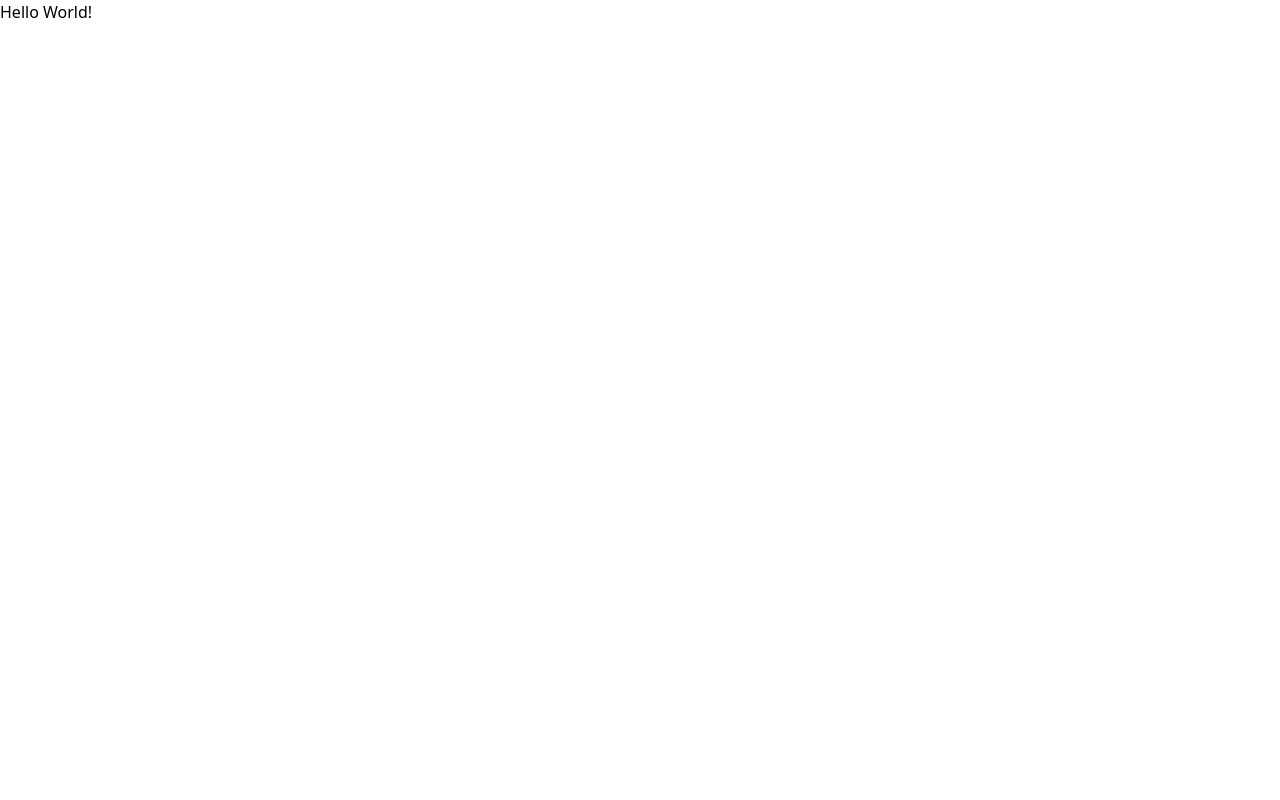
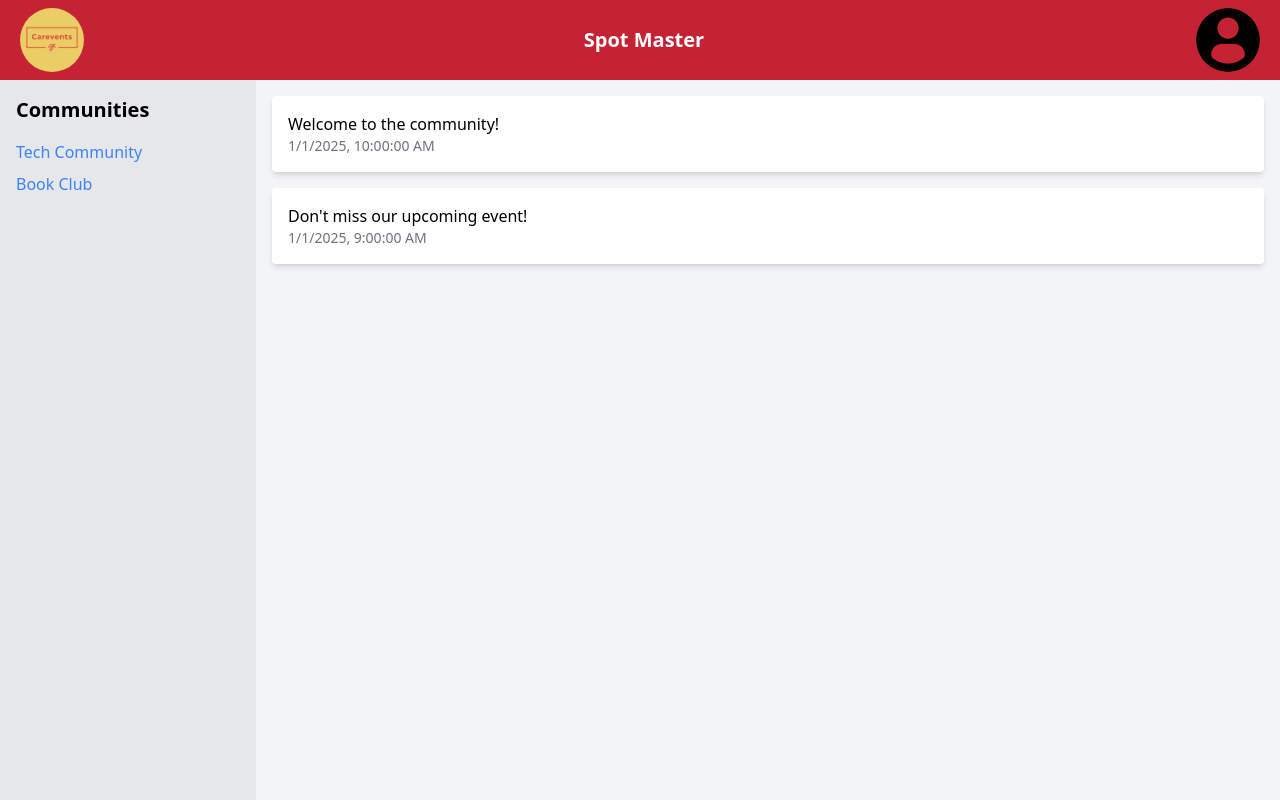
Before and after one commit to MarcinStudiaUG/ProjectZespolowy, a React (Vite) app: page / in a window 1280 px wide. Built offline with nearby package versions, Linux system fonts and the light colour scheme.

Commit message:
HomePage + Components (Navbar, Sidebar, PostCard, AvatarMenu) + reponsiveness

```diff
--- a/src/App.tsx
+++ b/src/App.tsx
@@ -1,10 +1,15 @@
 import React from "react";
+import { BrowserRouter as Router, Route, Routes } from "react-router-dom";
+import HomePage from "./pages/HomePage";
 
 const App: React.FC = () => {
   return (
-    <div>
-      Hello World!
-      </div>
+    <Router>
+      <Routes>
+
+        <Route path="/" element={<HomePage />} />
+      </Routes>
+    </Router>
   );
 };
 
--- /dev/null
+++ b/src/components/AvatarMenu.tsx
@@ -0,0 +1,30 @@
+import React, { useState } from "react";
+
+const AvatarMenu: React.FC = () => {
+  const [isOpen, setIsOpen] = useState(false);
+
+  return (
+    <div className="relative">
+      <img
+        src="/profile-user.png"
+        alt="User Avatar"
+        className="sm:w-16 sm:h-16 w-12 h-12 rounded-full cursor-pointer transition transform duration-150 hover:scale-100 active:scale-90"
+        onClick={() => setIsOpen(!isOpen)}
+      />
+      {isOpen && (
+        <div className="absolute right-0 mt-2 w-48 bg-white border rounded shadow-lg">
+          <ul>
+            <li className="p-2 hover:bg-gray-200 cursor-pointer text-black">
+              Settings
+            </li>
+            <li className="p-2 hover:bg-gray-200 cursor-pointer text-black">
+              Logout
+            </li>
+          </ul>
+        </div>
+      )}
+    </div>
+  );
+};
+
+export default AvatarMenu;
--- /dev/null
+++ b/src/components/CommunitySidebar.tsx
@@ -0,0 +1,28 @@
+import React from "react";
+
+const communities = [
+  { id: "1", name: "Tech Community" },
+  { id: "2", name: "Book Club" },
+];
+
+const CommunitySidebar: React.FC = () => {
+  return (
+    <div className="hidden sm:block w-64 bg-gray-200 p-4">
+      <h2 className="text-xl font-bold mb-4">Communities</h2>
+      <ul>
+        {communities.map((community) => (
+          <li key={community.id} className="mb-2">
+            <a
+              href={`/community/${community.id}`}
+              className="text-blue-500 hover:underline"
+            >
+              {community.name}
+            </a>
+          </li>
+        ))}
+      </ul>
+    </div>
+  );
+};
+
+export default CommunitySidebar;
--- /dev/null
+++ b/src/components/Navbar.tsx
@@ -0,0 +1,107 @@
+import React, { useState } from "react";
+import AvatarMenu from "./AvatarMenu";
+
+const communities = [
+  { id: "1", name: "Tech Community" },
+  { id: "2", name: "Book Club" },
+];
+
+const Navbar: React.FC = () => {
+  const [menuOpen, setMenuOpen] = useState(false);
+
+  return (
+    <nav className="relative bg-brand-cardinal-500">
+      <div className="flex items-center justify-between p-2 px-5 text-white">
+        <div className="flex items-center">
+          <button
+            onClick={() => setMenuOpen(!menuOpen)}
+            className="sm:hidden flex items-center mr-4 p-2 transition-transform duration-150 hover:scale-100 active:scale-90 focus:outline-none"
+          >
+            {menuOpen ? (
+              <svg
+                className="w-6 h-6"
+                fill="none"
+                viewBox="0 0 24 24"
+                stroke="currentColor"
+              >
+                <path
+                  strokeLinecap="round"
+                  strokeLinejoin="round"
+                  strokeWidth={2}
+                  d="M6 18L18 6M6 6l12 12"
+                />
+              </svg>
+            ) : (
+              <svg
+                className="w-6 h-6"
+                fill="none"
+                viewBox="0 0 24 24"
+                stroke="currentColor"
+              >
+                <path
+                  strokeLinecap="round"
+                  strokeLinejoin="round"
+                  strokeWidth={2}
+                  d="M4 6h16M4 12h16M4 18h16"
+                />
+              </svg>
+            )}
+          </button>
+          <a
+            href="/"
+            className="transition-transform duration-150 hover:scale-100 active:scale-90"
+          >
+            <img
+              src="/logo.png"
+              alt="App Logo"
+              className="sm:h-16 h-12 w-auto mr-2 rounded-full"
+            />
+          </a>
+        </div>
+
+        <div className="flex-1 text-center">
+          <h1 className="text-xl font-bold">Spot Master</h1>
+        </div>
+
+        <div>
+          <AvatarMenu />
+        </div>
+      </div>
+
+      {menuOpen && (
+        <div className="fixed inset-0 z-50 flex items-center justify-center bg-black bg-opacity-75">
+          <div
+            className="relative rounded-lg shadow-lg w-11/12 max-w-md p-6"
+            style={{ backgroundColor: "#8C2B2B" }}
+          >
+            <button
+              onClick={() => setMenuOpen(false)}
+              className="absolute top-4 left-4 text-3xl font-bold focus:outline-none"
+            >
+              &times;
+            </button>
+
+            <h2 className="text-2xl text-center font-bold mb-6">Communities</h2>
+
+            <ul>
+              {communities.map((community) => (
+                <li key={community.id} className="mb-4">
+                  <a
+                    href={`/community/${community.id}`}
+                    className="block p-4 rounded-md shadow-md transition-colors duration-150 hover:bg-[#7A2525]"
+                    style={{ backgroundColor: "#7A2525" }}
+                    onClick={() => setMenuOpen(false)}
+                  >
+                    {community.name}
+                  </a>
+                </li>
+              ))}
+            </ul>
+          </div>
+        </div>
+      )}
+    </nav>
+  );
+};
+
+export default Navbar;
--- /dev/null
+++ b/src/components/PostCard.tsx
@@ -0,0 +1,24 @@
+import React from "react";
+
+interface Post {
+  id: string;
+  content: string;
+  timestamp: string;
+}
+
+interface Props {
+  post: Post;
+}
+
+const PostCard: React.FC<Props> = ({ post }) => {
+  return (
+    <div className="p-4 mb-4 bg-white rounded shadow-md">
+      <p>{post.content}</p>
+      <p className="text-gray-500 text-sm">
+        {new Date(post.timestamp).toLocaleString()}
+      </p>
+    </div>
+  );
+};
+
+export default PostCard;
--- /dev/null
+++ b/src/pages/HomePage.tsx
@@ -0,0 +1,29 @@
+import React from "react";
+import CommunitySidebar from "../components/CommunitySidebar";
+import PostCard from "../components/PostCard";
+import Navbar from "../components/Navbar";
+
+const HomePage: React.FC = () => {
+  const posts = [
+    { id: "1", content: "Welcome to the community!", timestamp: "2025-01-01T10:00:00Z" },
+    { id: "2", content: "Don't miss our upcoming event!", timestamp: "2025-01-01T09:00:00Z" },
+  ];
+
+  return (
+    <div className="h-screen flex flex-col">
+      <Navbar />
+      <div className="flex flex-1">
+        <CommunitySidebar />
+        <div className="flex-1 flex flex-col">
+          <div className="flex-1 overflow-y-auto p-4 bg-gray-100">
+            {posts.map((post) => (
+              <PostCard key={post.id} post={post} />
+            ))}
+          </div>
+        </div>
+      </div>
+    </div>
+  );
+};
+
+export default HomePage;
--- /dev/null
+++ b/tailwind.config.js
@@ -0,0 +1,83 @@
+/** @type {import('tailwindcss').Config} */
+module.exports = {
+  content: ["./src/**/*.{js,jsx,ts,tsx}"],
+  theme: {
+    extend: {
+      colors: {
+        brand: {
+          "roof-terracotta": {
+            DEFAULT: "#A51C30",
+            50: "#EC8D9B",
+            100: "#E97C8B",
+            200: "#E3596D",
+            300: "#DD364E",
+            400: "#C8223A",
+            500: "#A51C30",
+            600: "#751422",
+            700: "#450C14",
+            800: "#150406",
+            900: "#000000",
+            950: "#000000",
+          },
+          cardinal: {
+            DEFAULT: "#C52233",
+            50: "#F1AEB5",
+            100: "#EE9CA5",
+            200: "#E87985",
+            300: "#E25765",
+            400: "#DC3445",
+            500: "#C52233",
+            600: "#951A27",
+            700: "#65111A",
+            800: "#35090E",
+            900: "#060101",
+            950: "#000000",
+          },
+          stiletto: {
+            DEFAULT: "#A7333F",
+            50: "#E6ACB2",
+            100: "#E19CA3",
+            200: "#D77D86",
+            300: "#CE5E69",
+            400: "#C43F4C",
+            500: "#A7333F",
+            600: "#7C262F",
+            700: "#51191F",
+            800: "#260C0E",
+            900: "#000000",
+            950: "#000000",
+          },
+          "dark-tan": {
+            DEFAULT: "#74121D",
+            50: "#E55868",
+            100: "#E24758",
+            200: "#DD2338",
+            300: "#BB1D2F",
+            400: "#971726",
+            500: "#74121D",
+            600: "#430A11",
+            700: "#130305",
+            800: "#000000",
+            900: "#000000",
+            950: "#000000",
+          },
+          "maroon-oak": {
+            DEFAULT: "#580C1F",
+            50: "#E43863",
+            100: "#E12655",
+            200: "#C41B45",
+            300: "#A01638",
+            400: "#7C112C",
+            500: "#580C1F",
+            600: "#27050E",
+            700: "#000000",
+            800: "#000000",
+            900: "#000000",
+            950: "#000000",
+          },
+        },
+      },
+    },
+  },
+  plugins: [],
+};
```
